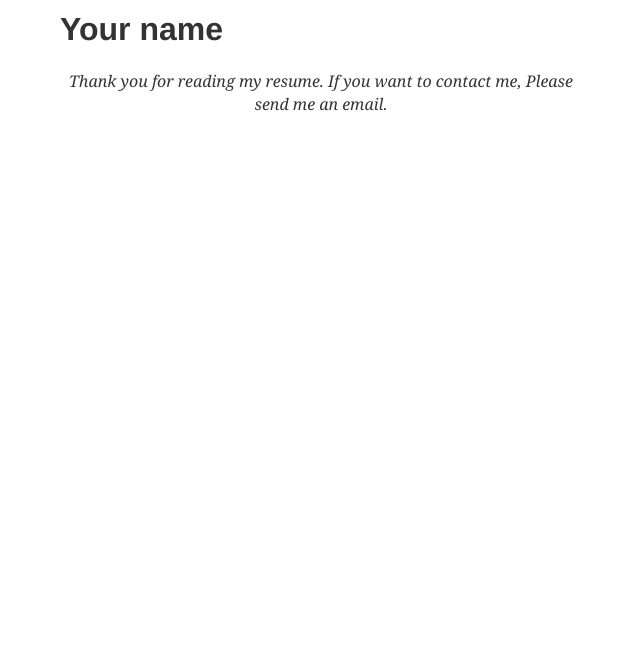
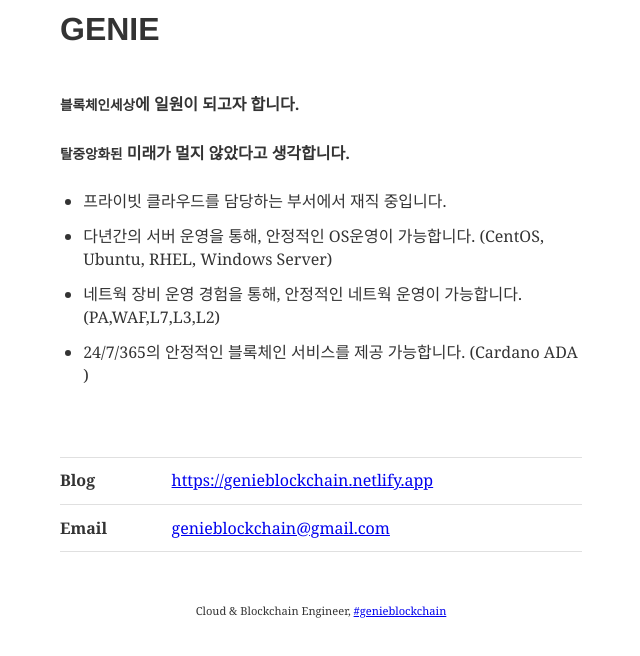
Before and after one commit to genieblockchain/geniestakepool, a Gatsby site: page /about in a window 1280 px wide. Shown: the whole page, without its empty margins (319-959 px from the left). Built offline with nearby package versions, Linux system fonts and the light colour scheme; Gatsby itself is replaced by a stand-in of ours; some packages are replaced by stand-ins of ours; what typography-theme-github would draw is missing.

Commit message:
resume updated

```diff
--- a/content/__about/resume-en.md
+++ b/content/__about/resume-en.md
@@ -1,13 +1,31 @@
 ---
 title: 'about'
-date: 2019-1-27 16:21:13
+date: 2021-12-20 18:00:00
 lang: 'en'
 ---
 
-# Your name
+# GENIE
 
-<div align="center">
+<br />
 
-_Thank you for reading my resume. If you want to contact me, Please send me an email._
+**`블록체인세상`에 일원이 되고자 합니다.**
 
+**`탈중앙화된` 미래가 멀지 않았다고 생각합니다.**
+
+- 프라이빗 클라우드를 담당하는 부서에서 재직 중입니다.
+- 다년간의 서버 운영을 통해, 안정적인 OS운영이 가능합니다. (CentOS, Ubuntu, RHEL, Windows Server)
+- 네트웍 장비 운영 경험을 통해, 안정적인 네트웍 운영이 가능합니다. (PA,WAF,L7,L3,L2)
+- 24/7/365의 안정적인 블록체인 서비스를 제공 가능합니다. (Cardano ADA )
+
+<br />
+
+|           |                                       |
+| :-------: | ------------------------------------- |
+| **Blog**  | <https://genieblockchain.netlify.app> |
+| **Email** | <genieblockchain@gmail.com>           |
+
+<br />
+
+<div align="center" class="final">
+<sub><sup>Cloud & Blockchain Engineer, <a href="https://github.com/genieblockchain">#genieblockchain</a></sup></sub>
 </div>
```
